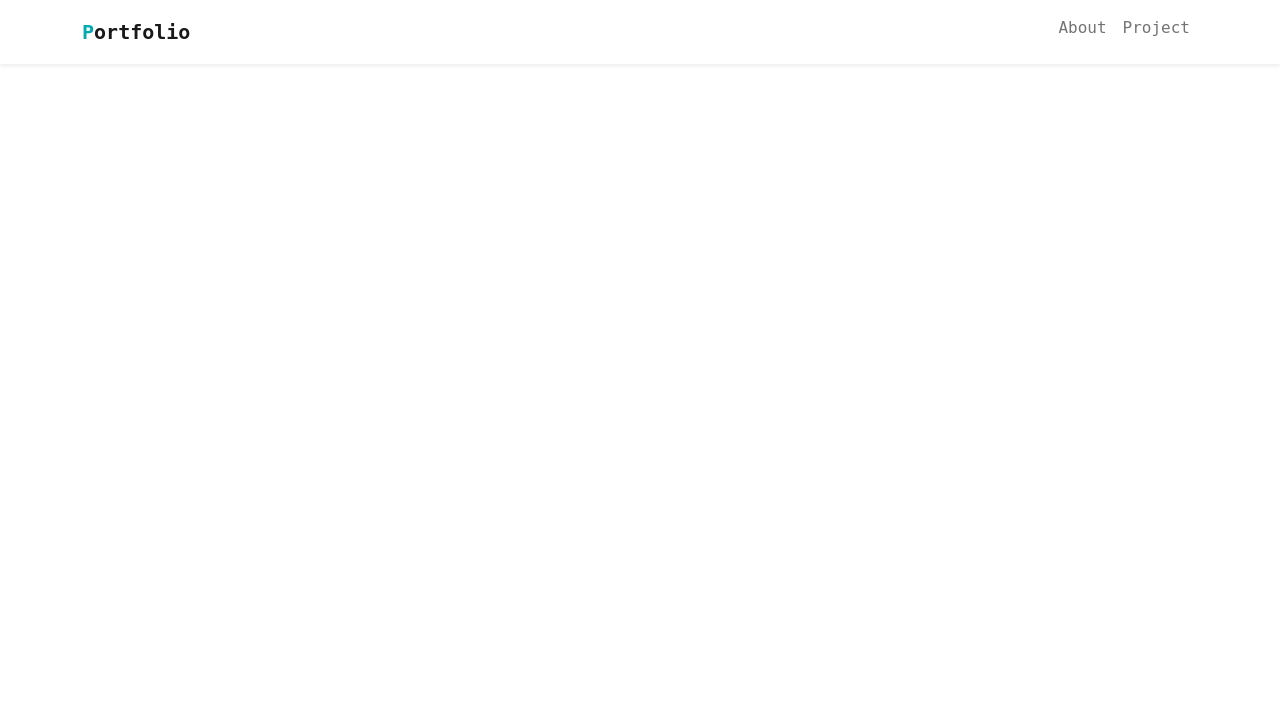
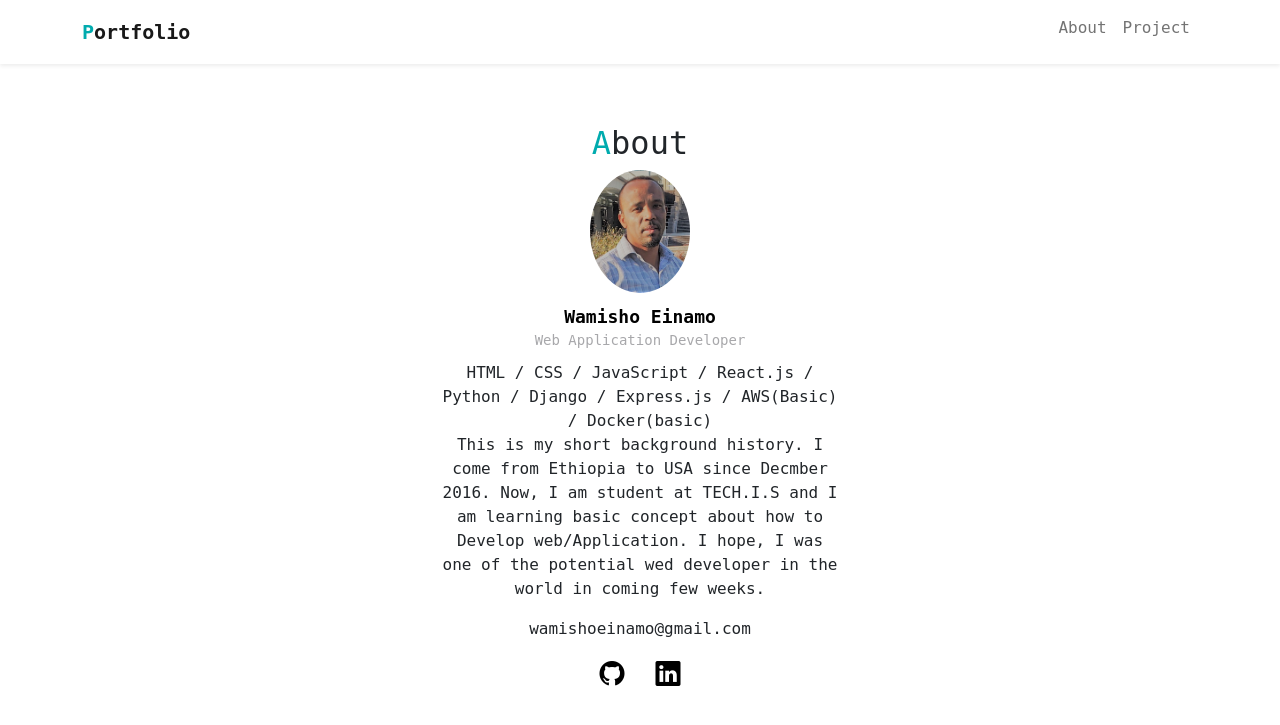
Before and after one commit to wamishoeinamo/Portfoliowam, a PHP site: page / in a window 1280 px wide. Shown: the top 725 px of the page. Run offline with PHP 8.4, Linux system fonts and the light colour scheme.

Commit message:
added About Section and some Designing

```diff
--- a/index.html
+++ b/index.html
@@ -3,6 +3,7 @@
 <head>
     <meta charset="UTF-8">
     <meta name="viewport" content="width=device-width, initial-scale=1">
+    <link rel="stylesheet" href="https://cdn.jsdelivr.net/npm/bootstrap-icons@1.8.2/font/bootstrap-icons.css">
     <link rel="icon" type="image/png" href="img/techis-logo.png">
     <link href="https://cdn.jsdelivr.net/npm/bootstrap@5.1.3/dist/css/bootstrap.min.css" rel="stylesheet" integrity="sha384-1BmE4kWBq78iYhFldvKuhfTAU6auU8tT94WrHftjDbrCEXSU1oBoqyl2QvZ6jIW3" crossorigin="anonymous">
     <link rel="stylesheet" href="style.css">
@@ -28,6 +29,22 @@
           </div>
         </div>
       </nav>
+      <div id="about">
+          <h2><span class="font-primary">A</span>bout</h2>
+          <img src="img/wam.jpg">
+          <div class="name"> Wamisho Einamo</div>
+          <div class="vacation">Web Application Developer</div>
+          <div class="skill">HTML / CSS / JavaScript / React.js / Python / Django / Express.js / AWS(Basic) / Docker(basic)</div>
+          <p>
+              This is my short background history.
+              I come from Ethiopia to USA since Decmber 2016.
+              Now, I am student at TECH.I.S and I am learning basic concept about how to Develop web/Application.
+              I hope, I was one of the potential wed developer in the world in coming few weeks.
+          </p>
+          <div class="email">wamishoeinamo@gmail.com</div>
+      <div class="icons">
+          <a href="#"><i class="bi bi-github"></i></a>
+          <a href="#"><i class="bi bi-linkedin ms-3"></i></a>
 
    <script src="https://cdn.jsdelivr.net/npm/bootstrap@5.1.3/dist/js/bootstrap.bundle.min.js" integrity="sha384-ka7Sk0Gln4gmtz2MlQnikT1wXgYsOg+OMhuP+IlRH9sENBO0LRn5q+8nbTov4+1p" crossorigin="anonymous"></script>
 
--- a/style.css
+++ b/style.css
@@ -16,3 +16,50 @@
     font-size: 20px;
     font-weight:bold;
 }
+
+/*****************
+
+About
+
+*****************/
+
+#about{
+    margin: 60px auto;
+    max-width: 400px;
+    text-align: center;
+}
+
+#about img{
+    border-radius: 50%;
+    width: 100px;
+    margin-bottom: 10px;
+}
+
+#about .name{
+    font-size: 18px;
+    color: black;
+    font-weight: bold;
+}
+#about .vacation{
+    font-size: 14px;
+    color: #a8a8ab;
+    margin-bottom: 10px;
+
+}
+#about.skills{
+    font-size: 12px;
+    color:yellowgreen;
+    margin-bottom: 10px;
+
+}
+#about.email{
+    margin-top: 14px;
+    font-size: 30px;
+}
+#about .icons{
+    margin-top: 15px;
+    font-size: 25px;
+}
+#about .icons a{
+    color: black;
+}
```
